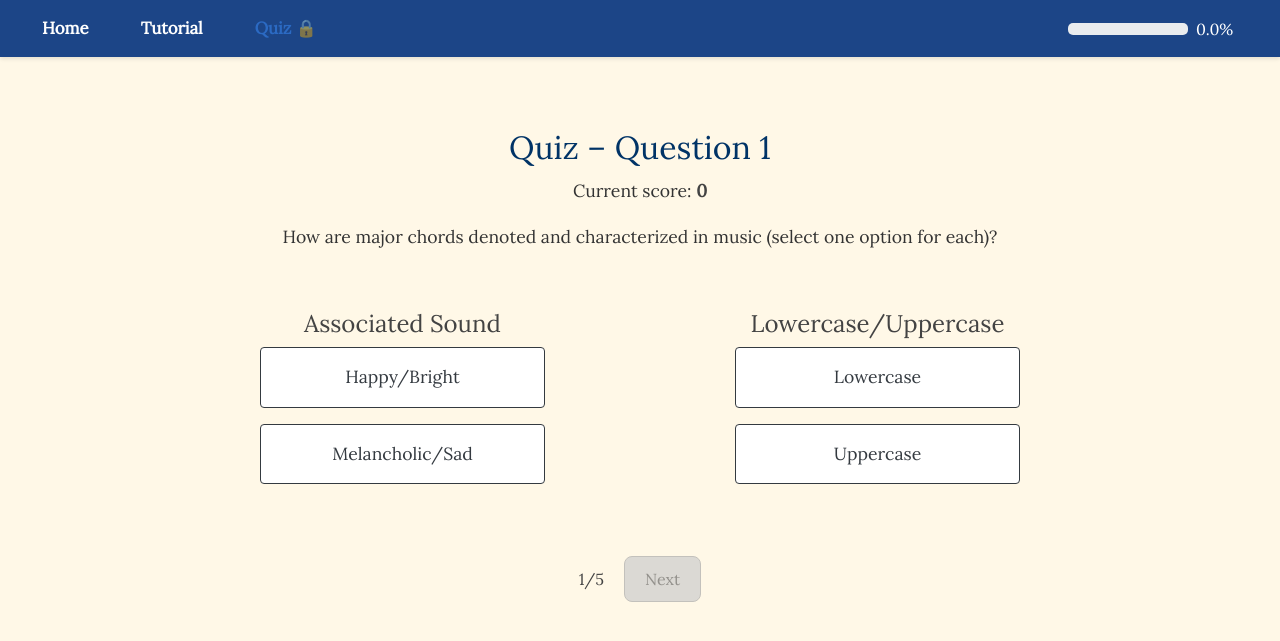
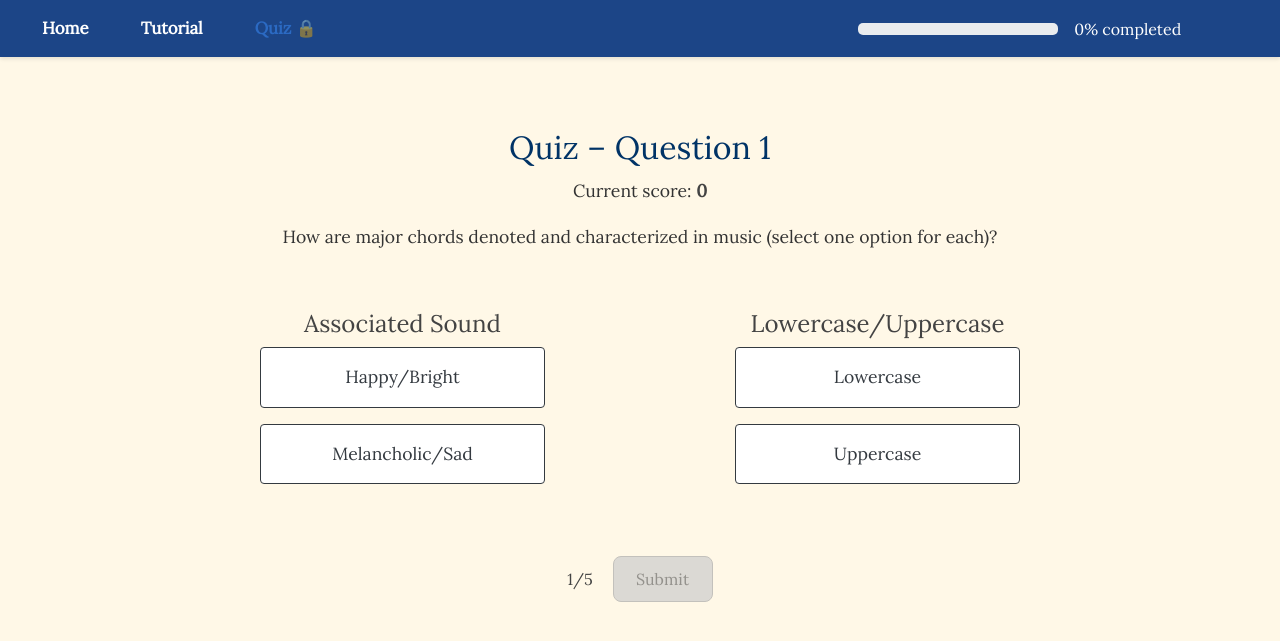
Before and after one commit to amyyu116/ui-project, a Flask app: page /quiz/1 in a window 1280 px wide. Shown: the top 641 px of the page. Run offline with Flask 3, Linux system fonts and the light colour scheme; some libraries are stand-ins or nearby versions.

Commit message:
changed quiz button to submit/next, disabled options after submitting answers

```diff
--- a/static/main.css
+++ b/static/main.css
@@ -290,3 +290,8 @@ p {
     font-size: 0.8em;
     color: lightgray;
 }
+
+#next-button {
+    width: 100px;
+    text-align: center;
+}
--- a/static/quiz.js
+++ b/static/quiz.js
@@ -20,6 +20,7 @@ function incrementScore() {
 
 function verifyAnswers() {
     const nextBtn = document.getElementById("next-button");
+    nextBtn.innerText = 'Next';
     const nextUrl = nextBtn.dataset.nextUrl;
 
     if (!nextClickedOnce) {
@@ -37,6 +38,10 @@ function verifyAnswers() {
                     b.dataset.correct === "true" ? "correct" : "incorrect"
                 );
             });
+            document.querySelectorAll(".btn-option").forEach((btn) => {
+                btn.classList.add("disabled");
+                btn.style.pointerEvents = "none";
+            });
         } else if (quizType === "single") {
             const selected = document.querySelector(".btn-option.selected");
             if (selected) {
@@ -45,6 +50,10 @@ function verifyAnswers() {
             } else {
                 allCorrect = false;
             }
+            document.querySelectorAll(".btn-option").forEach((btn) => {
+                btn.classList.add("disabled");
+                btn.style.pointerEvents = "none";
+            });
         } else if (quizType === "dragdrop") {
             for (const v in placements) {
                 const card = document.getElementById(placements[v]);
@@ -55,6 +64,15 @@ function verifyAnswers() {
                     allCorrect = false;
                 }
             }
+
+            document.querySelectorAll(".answer-card").forEach((card) => {
+                card.setAttribute("draggable", "false");
+            });
+            document.querySelectorAll(".drop-zone").forEach((zone) => {
+                zone.removeEventListener("dragover", (e) => e.preventDefault());
+                zone.removeEventListener("drop", (e) => e.preventDefault());
+                zone.style.pointerEvents = "none";
+            });
         }
 
         if (allCorrect && !alreadyScored) {
--- a/templates/navbar.html
+++ b/templates/navbar.html
@@ -63,15 +63,18 @@
             }
 
             .progress-container {
-                display: flex;
+                display: inline-block;
                 align-items: center;
-                gap: 0.5rem;
-                min-width: 180px;
+                justify-content: space-between;
+                gap: 2em;
+                min-width: 350px;
+                margin-right: 40px;
             }
 
             progress {
-                width: 120px;
+                width: 200px;
                 height: 12px;
+                margin-right: 7px;
                 appearance: none;
             }
 
@@ -92,6 +95,8 @@
 
             .progress-font {
                 color: #ffffff;
+                min-width: 150px;
+                padding-left: 5px;
             }
 
             .content {
@@ -132,7 +137,7 @@
                     max="{{ total_pages }}"
                 ></progress>
                 <span class="progress-font"
-                    >{{ ((page_num - 1)/ total_pages * 100) | round(0) }}%</span
+                    >{{ ((page_num - 1)/ total_pages * 100) | round(0) | int }}% completed</span
                 >
             </div>
             {% endif %}
--- a/templates/quiz1.html
+++ b/templates/quiz1.html
@@ -92,7 +92,7 @@ content %}
 
     <div class="navigation-buttons">
         <span>1/5</span>
-        <button id="next-button" disabled data-next-url="/quiz/2">Next</button>
+        <button id="next-button" disabled data-next-url="/quiz/2">Submit</button>
     </div>
     <script>
         initQuiz({
--- a/templates/quiz2.html
+++ b/templates/quiz2.html
@@ -74,7 +74,7 @@ content %}
         <div class="navigation-buttons">
             <span>2/5</span>
             <button id="next-button" disabled data-next-url="/quiz/3">
-                Next
+                Submit
             </button>
         </div>
     </div>
--- a/templates/quiz3.html
+++ b/templates/quiz3.html
@@ -73,7 +73,7 @@ content %}
         <div class="navigation-buttons">
             <span>3/5</span>
             <button id="next-button" disabled data-next-url="/quiz/4">
-                Next
+                Submit
             </button>
         </div>
     </div>
--- a/templates/quiz4.html
+++ b/templates/quiz4.html
@@ -81,7 +81,7 @@ content %}
         <div class="navigation-buttons">
             <span>4/5</span>
             <button id="next-button" disabled data-next-url="/quiz/5">
-                Next
+                Submit
             </button>
         </div>
     </div>
--- a/templates/quiz5.html
+++ b/templates/quiz5.html
@@ -57,7 +57,7 @@ content %}
     <div class="navigation-buttons">
         <span>5/5</span>
         <button id="next-button" disabled data-next-url="/score_page">
-            Next
+            Submit
         </button>
     </div>
     <script>
```
